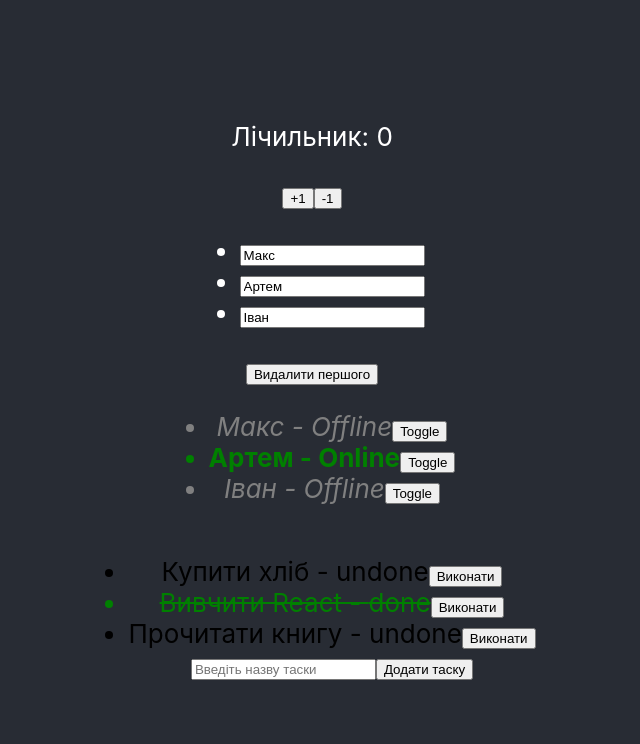
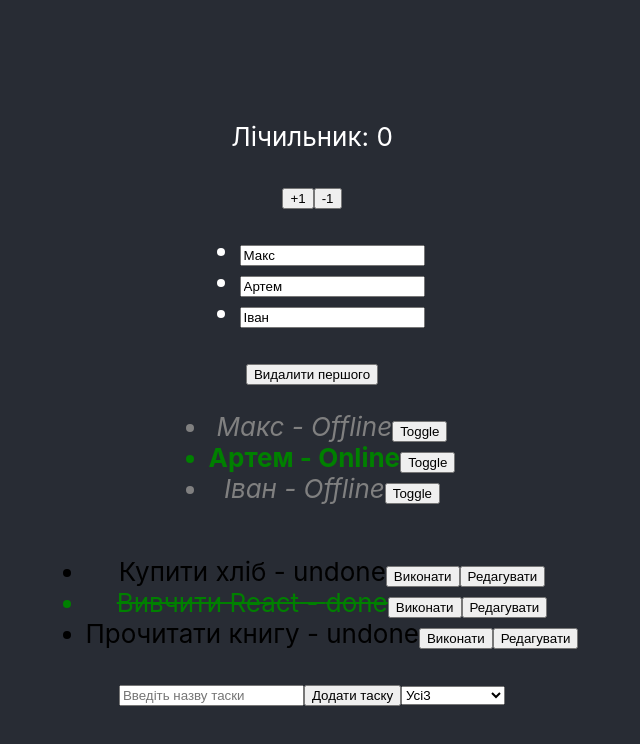
Before and after one commit to MaksimBoyko05/ReactStudy, a React (Create React App) app: page / in a window 1280 px wide. Shown: the top 744 px of the page, without its empty margins (328-968 px from the left). Built offline with nearby package versions, Linux system fonts and the light colour scheme.

Commit message:
Add editing functionality and task filtering to ToDo list

```diff
--- a/src/components/ToDoList.jsx
+++ b/src/components/ToDoList.jsx
@@ -1,14 +1,16 @@
 import { useState } from "react";
 import "../styles/ToDo.css";
 const ToDoList = [
-  { id: 1, text: "Купити хліб", done: false },
-  { id: 2, text: "Вивчити React", done: true },
-  { id: 3, text: "Прочитати книгу", done: false },
+  { id: 1, text: "Купити хліб", done: false, isEditing: false },
+  { id: 2, text: "Вивчити React", done: true, isEditing: false },
+  { id: 3, text: "Прочитати книгу", done: false, isEditing: false },
 ];
 
 function ToDo() {
   const [tasks, setTasks] = useState(ToDoList);
   const [newTaskText, setNewTaskText] = useState("");
+
+  const [filter, setFilter] = useState("all");
 
   const toggleStatus = (id) => {
     setTasks(
@@ -17,7 +19,6 @@ function ToDo() {
       )
     );
   };
-
   const addTask = () => {
     const newTask = {
       id: Date.now(),
@@ -27,22 +28,79 @@ function ToDo() {
     setTasks([...tasks, newTask]);
     setNewTaskText("");
   };
+
+  const updateText = (id, newText) => {
+    setTasks(
+      tasks.map((task) => (task.id === id ? { ...task, text: newText } : task))
+    );
+  };
+  const toggleEdit = (id) => {
+    setTasks(
+      tasks.map((task) =>
+        task.id === id ? { ...task, isEditing: !task.isEditing } : task
+      )
+    );
+  };
+
+  const filteredTasks = tasks.filter((task) =>
+    filter === "all" ? true : filter === "done" ? task.done : !task.done
+  );
+  const allCount = tasks.length;
+  const doneCount = tasks.filter((task) => task.done).length;
+  const undoneCount = tasks.filter((task) => !task.done).length;
   return (
-    <ul>
-      {tasks.map((task) => (
-        <li key={task.id} className={task.done ? "done" : "undone"}>
-          {task.text} - {task.done ? "done" : "undone"}
-          <button onClick={() => toggleStatus(task.id)}>Виконати</button>
-        </li>
-      ))}
+    <div>
+      <ul>
+        {filteredTasks.map((task) =>
+          task.isEditing ? (
+            <div key={task.id}>
+              <input
+                key={task.id}
+                value={task.text}
+                onChange={(e) => updateText(task.id, e.target.value)}
+              />
+              <button onClick={() => toggleEdit(task.id)}>Зберегти</button>
+            </div>
+          ) : (
+            <li key={task.id} className={task.done ? "done" : "undone"}>
+              {task.isEditing ? (
+                <>
+                  <input
+                    value={task.text}
+                    onChange={(e) => updateText(task.id, e.target.value)}
+                  />
+                  <button onClick={() => toggleEdit(task.id)}>Зберегти</button>
+                </>
+              ) : (
+                <>
+                  {task.text} - {task.done ? "done" : "undone"}
+                  <button onClick={() => toggleStatus(task.id)}>
+                    Виконати
+                  </button>
+                  <button onClick={() => toggleEdit(task.id)}>
+                    Редагувати
+                  </button>
+                </>
+              )}
+            </li>
+          )
+        )}
+      </ul>
+
       <input
         type="text"
         placeholder="Введіть назву таски"
         value={newTaskText}
         onChange={(e) => setNewTaskText(e.target.value)}
       />
-      <button onClick={() => addTask()}>Додати таску</button>
-    </ul>
+      <button onClick={addTask}>Додати таску</button>
+
+      <select value={filter} onChange={(e) => setFilter(e.target.value)}>
+        <option value="all">Усі{allCount}</option>
+        <option value="done">Виконані {doneCount}</option>
+        <option value="undone">Невиконані {undoneCount}</option>
+      </select>
+    </div>
   );
 }
 export default ToDo;
```
